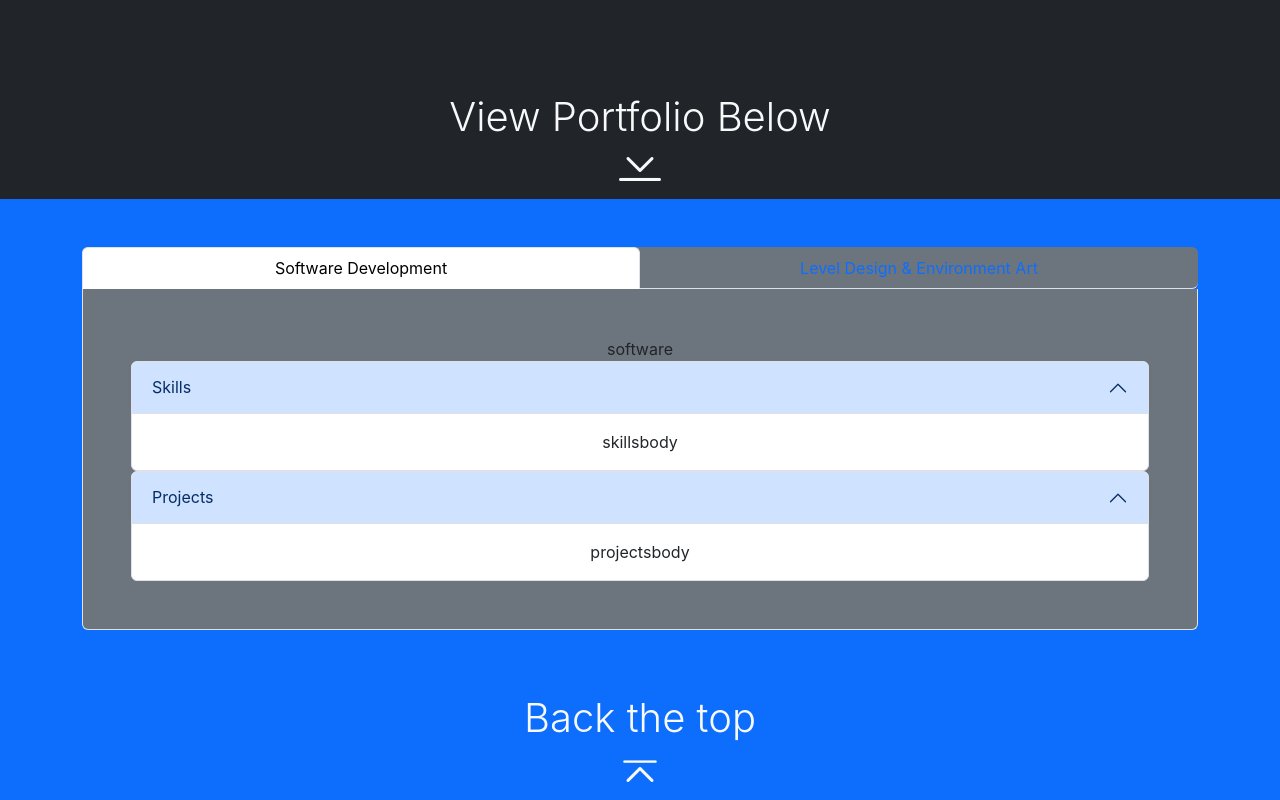
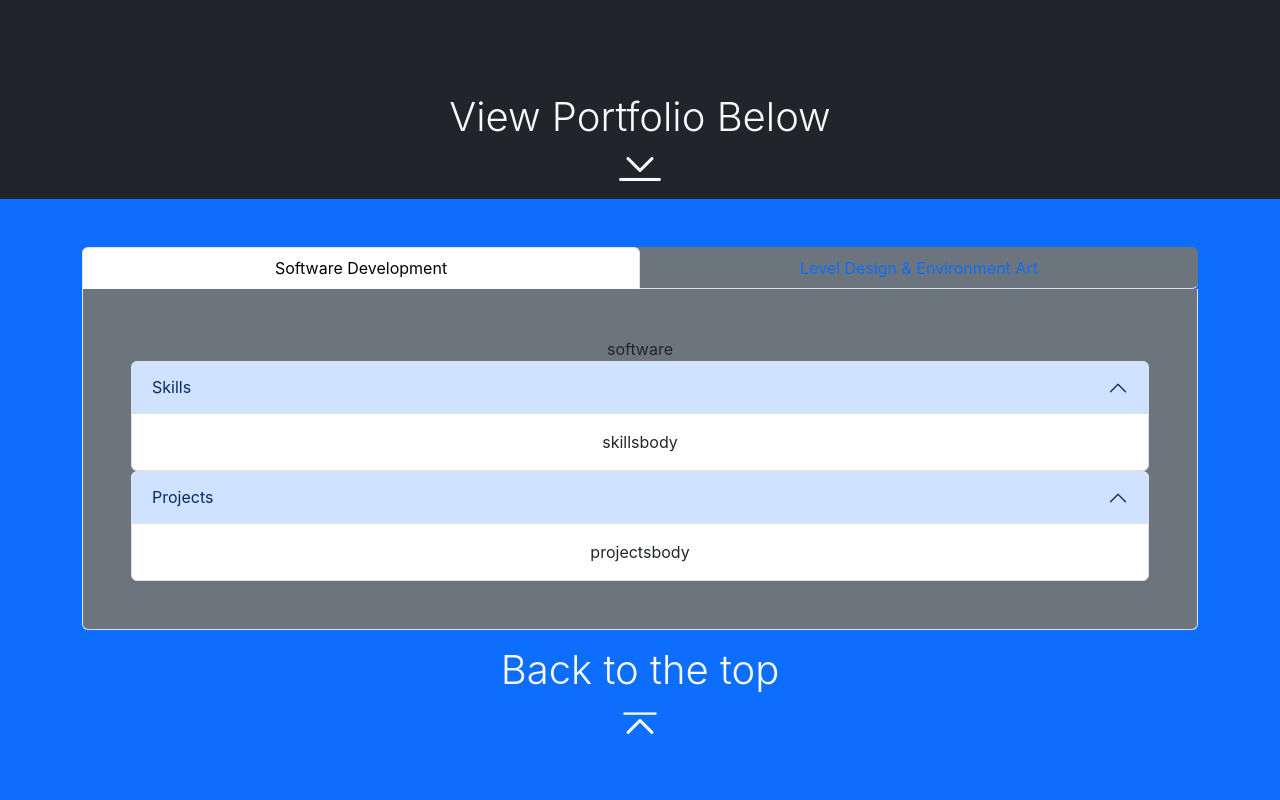
Before and after one commit to KyleMinter/KyleMinter.github.io, a React (Create React App) app: page / in a window 1280 px wide. Shown: the part 601-1401 px from the top of the page. Built offline with nearby package versions, Linux system fonts and the light colour scheme; the HTML template or start-up script is replaced by a standard one.

Commit message:
Consolidated BioPage.js and removed unused file

```diff
--- a/src/App.js
+++ b/src/App.js
@@ -1,18 +1,31 @@
 import './App.css'
-import BioPage from './bio_page/BioPage';
+import Container from 'react-bootstrap/Container';
+import Row from 'react-bootstrap/Row';
+import Col from 'react-bootstrap/Col';
+import BioPageContent from './bio_page/BioPageContent';
 import PortfolioTabs from './portfolio_page/PortfolioTabs';
 import PageFooter from './footers/PageFooter';
 
 function App() {
   return (
     <div className="App bg-primary">
+
       <div id="bio_page">
-        <BioPage/>
+        <Container fluid className="min-vh-100 d-flex flex-column px-0 bg-dark text-light">
+            <Row className="flex-grow-1">
+                <Col className="align-self-center">
+                    <BioPageContent/>
+                </Col>
+            </Row>
+
+            <PageFooter icon={"bi bi-chevron-bar-down"} text={"View Portfolio Below"} link={"#portfolio_tabs"} />
+        </Container>
       </div>
+
       <div id="portfolio_tabs" className="p-5">
         <PortfolioTabs/>
+        <PageFooter icon={"bi bi-chevron-bar-up"} text={"Back to the top"} link={"#bio_page"} />
       </div>
-      <PageFooter icon={"bi bi-chevron-bar-up"} text={"Back the top"} link={"#bio_page"} />
     </div>
   );
 }
--- a/src/bio_page/BioPage.js
+++ /dev/null
@@ -1,21 +0,0 @@
-import React from 'react';
-import Container from 'react-bootstrap/Container';
-import Row from 'react-bootstrap/Row';
-import Col from 'react-bootstrap/Col';
-import BioPageContent from './BioPageContent';
-import PageFooter from '../footers/PageFooter';
-
-export default function BioPage()
-{
-    return (
-        <Container fluid className="min-vh-100 d-flex flex-column px-0 bg-dark text-light">
-            <Row className="flex-grow-1">
-                <Col className="align-self-center">
-                    <BioPageContent/>
-                </Col>
-            </Row>
-
-            <PageFooter icon={"bi bi-chevron-bar-down"} text={"View Portfolio Below"} link={"#portfolio_tabs"} />
-        </Container>
-    );
-}
```
Also changed, not shown: src/bio_page/BioPageHeader.js (deleted, +0 -13 lines).
